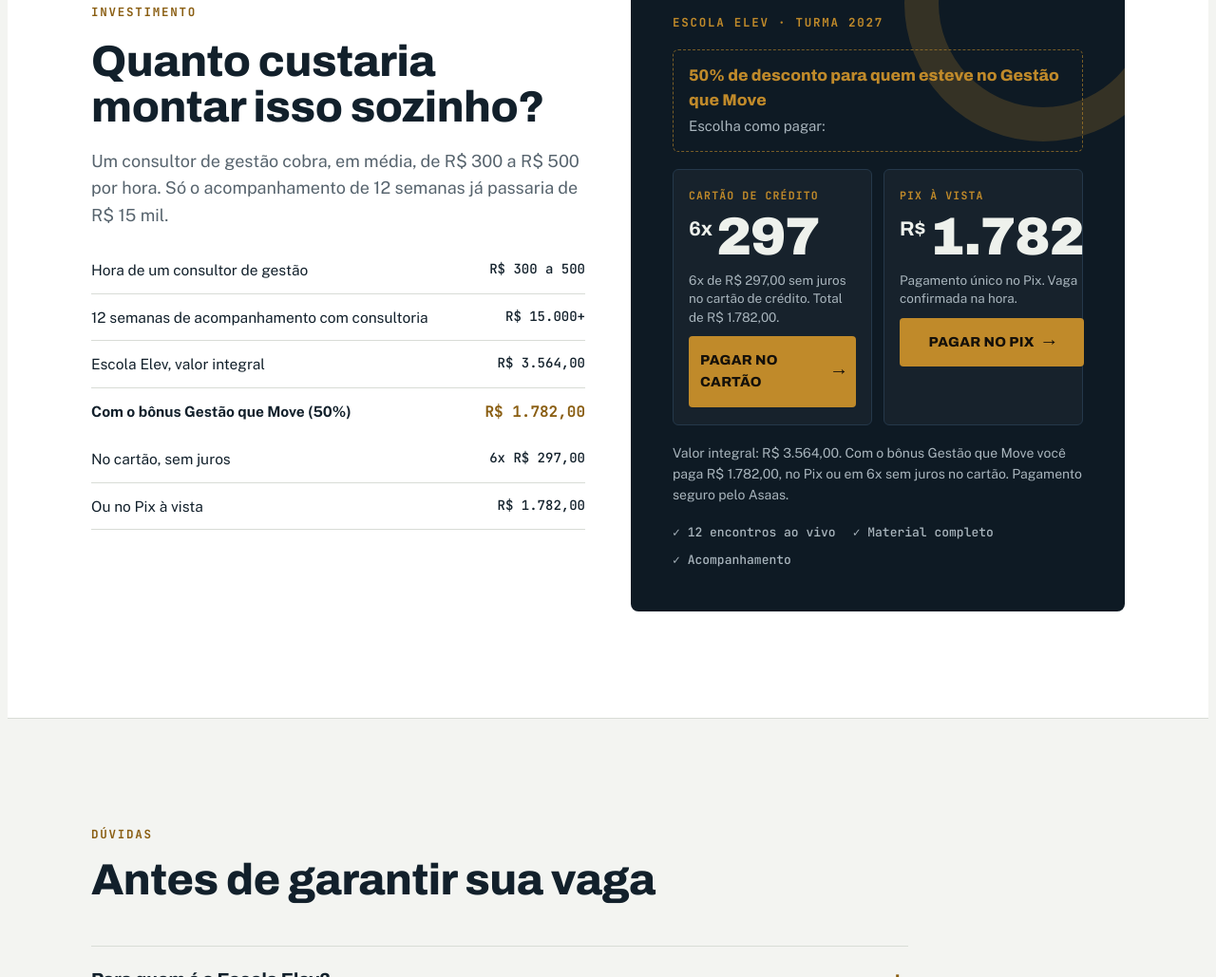
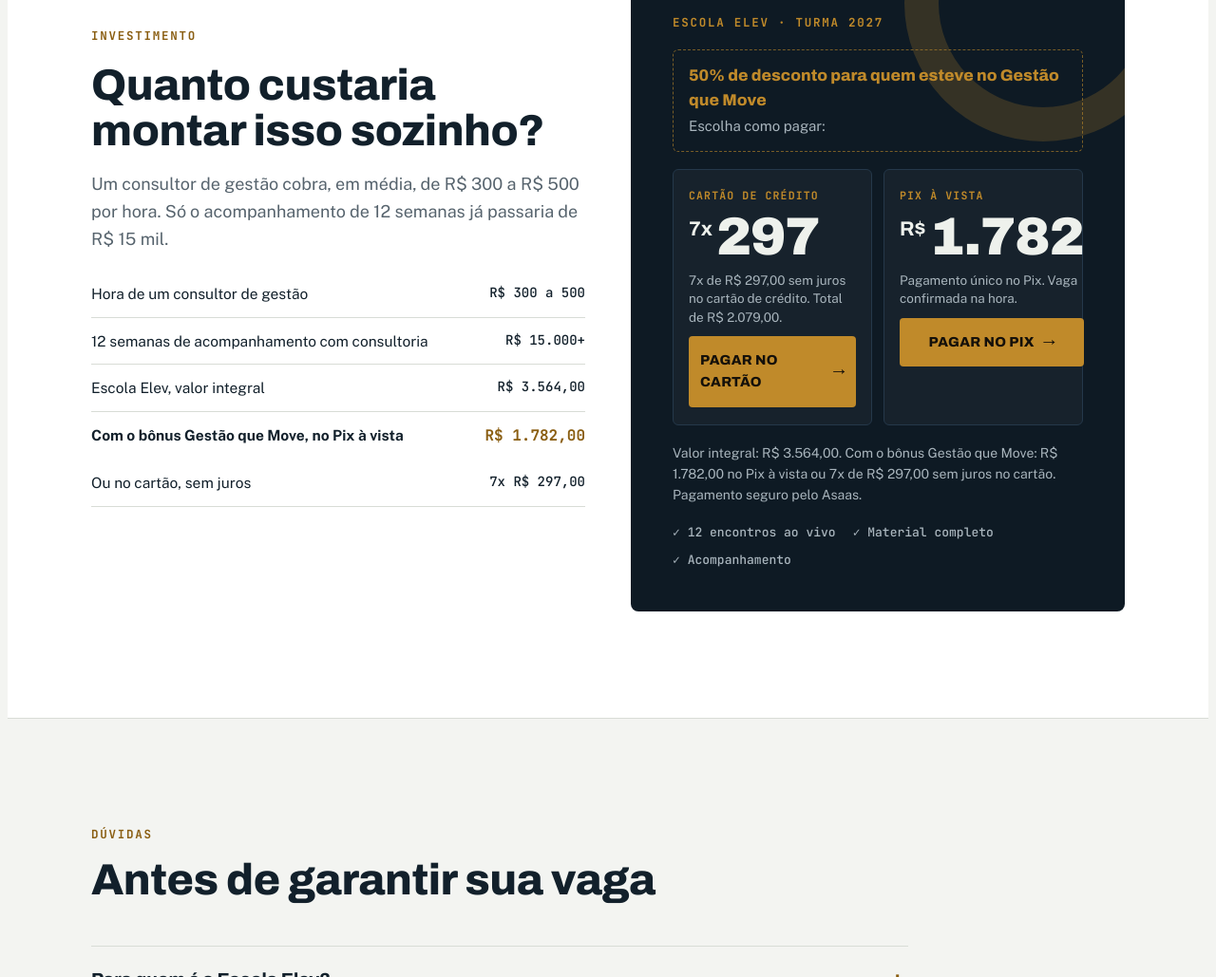
Before and after one commit to cauamendescbm-dotcom/escola-elev, a plain HTML site: page index.html in a window 1280 px wide. Shown: the part 3964-4993 px from the top of the page at 95% size. Drawn offline with nearby package versions, Linux system fonts and the light colour scheme.

Commit message:
Cartão em 7x de R$ 297

```diff
--- a/index.html
+++ b/index.html
@@ -403,7 +403,7 @@ body.is-pagar .pagar{display:grid;min-height:100vh;place-items:center;background
      ========================================================= -->
 <script>
   window.ELEV_CONFIG = {
-    checkoutUrl: "https://www.asaas.com/c/g9k4rwhoc6zltf84",   // cartão: até 6x R$ 297 sem juros (R$ 1.782) — usado no QR code
+    checkoutUrl: "https://www.asaas.com/c/g9k4rwhoc6zltf84",   // cartão: até 7x R$ 297 sem juros (R$ 2.079)
     pixUrl: "https://www.asaas.com/c/t2jqnop7i3d19clq",        // Pix à vista R$ 1.782
     pageUrl: "https://claude.ai/artifact/Eu1EytZo8cAVFkwChQn3he"        // link público desta página
   };
@@ -554,9 +554,8 @@ body.is-pagar .pagar{display:grid;min-height:100vh;place-items:center;background
             <tr><td>Hora de um consultor de gestão</td><td>R$ 300 a 500</td></tr>
             <tr><td>12 semanas de acompanhamento com consultoria</td><td>R$ 15.000+</td></tr>
             <tr><td>Escola Elev, valor integral</td><td>R$ 3.564,00</td></tr>
-            <tr class="total"><td>Com o bônus Gestão que Move (50%)</td><td>R$ 1.782,00</td></tr>
-            <tr><td>No cartão, sem juros</td><td>6x R$ 297,00</td></tr>
-            <tr><td>Ou no Pix à vista</td><td>R$ 1.782,00</td></tr>
+            <tr class="total"><td>Com o bônus Gestão que Move, no Pix à vista</td><td>R$ 1.782,00</td></tr>
+            <tr><td>Ou no cartão, sem juros</td><td>7x R$ 297,00</td></tr>
           </table>
         </div>
       </div>
@@ -570,8 +569,8 @@ body.is-pagar .pagar{display:grid;min-height:100vh;place-items:center;background
         <div class="opts">
           <div class="opt">
             <span class="opt-k">Cartão de crédito</span>
-            <div class="price"><small>6x</small>297</div>
-            <p>6x de R$ 297,00 sem juros no cartão de crédito. Total de R$ 1.782,00.</p>
+            <div class="price"><small>7x</small>297</div>
+            <p>7x de R$ 297,00 sem juros no cartão de crédito. Total de R$ 2.079,00.</p>
             <a class="btn js-checkout" href="#investimento" id="buy-main">Pagar no cartão <span class="arr" aria-hidden="true">→</span></a>
           </div>
           <div class="opt">
@@ -581,7 +580,7 @@ body.is-pagar .pagar{display:grid;min-height:100vh;place-items:center;background
             <a class="btn js-pix" href="#investimento">Pagar no Pix <span class="arr" aria-hidden="true">→</span></a>
           </div>
         </div>
-        <p class="terms">Valor integral: R$ 3.564,00. Com o bônus Gestão que Move você paga R$ 1.782,00, no Pix ou em 6x sem juros no cartão. Pagamento seguro pelo Asaas.</p>
+        <p class="terms">Valor integral: R$ 3.564,00. Com o bônus Gestão que Move: R$ 1.782,00 no Pix à vista ou 7x de R$ 297,00 sem juros no cartão. Pagamento seguro pelo Asaas.</p>
         <p class="checkout-note" id="checkout-note" role="status">As inscrições abrem em instantes. Fale com a equipe Elev no evento para reservar sua vaga.</p>
         <div class="seal"><span>✓ 12 encontros ao vivo</span><span>✓ Material completo</span><span>✓ Acompanhamento</span></div>
       </div>
@@ -598,7 +597,7 @@ body.is-pagar .pagar{display:grid;min-height:100vh;place-items:center;background
       <div class="faq">
         <details><summary>Para quem é a Escola Elev?</summary><p>Para líderes, donos e sócios de empresas com mais de 2 anos que já faturam, mas sentem que o crescimento travou: o negócio depende demais deles, o lucro não acompanha o faturamento e a equipe não anda sozinha.</p></details>
         <details><summary>Como funcionam os encontros?</summary><p>São 12 encontros online e ao vivo, de 1 hora cada, uma vez por semana. O primeiro é na sexta-feira, 19/02/2027, às 7h. Entre um encontro e outro você executa um plano de aplicação de 7 dias.</p></details>
-        <details><summary>Como funciona o bônus Gestão que Move?</summary><p>O valor integral da Escola Elev é R$ 3.564,00. Para quem participou do Gestão que Move, o bônus é de 50% de desconto: você paga R$ 1.782,00, em 6x de R$ 297,00 sem juros no cartão de crédito ou à vista no Pix.</p></details>
+        <details><summary>Como funciona o bônus Gestão que Move?</summary><p>O valor integral da Escola Elev é R$ 3.564,00. Para quem participou do Gestão que Move, o bônus é de 50% de desconto no Pix à vista: você paga R$ 1.782,00. Se preferir o cartão de crédito, são 7x de R$ 297,00 sem juros.</p></details>
         <details><summary>Posso levar meu sócio ou gerente?</summary><p>Sim, e é recomendado. Quem decide e quem executa precisam ouvir a mesma coisa. Fale com a equipe Elev sobre a inscrição de mais de uma pessoa da mesma empresa.</p></details>
       </div>
     </div>
@@ -616,7 +615,7 @@ body.is-pagar .pagar{display:grid;min-height:100vh;place-items:center;background
 </main>
 
 <div class="buybar" id="buybar" aria-label="Inscrição rápida">
-  <div class="bp"><small>Cartão ou Pix</small><b>6x R$ 297</b></div>
+  <div class="bp"><small>Cartão ou Pix</small><b>7x R$ 297</b></div>
   <a class="btn" href="#investimento" style="white-space:nowrap">Garantir vaga →</a>
 </div>
 
@@ -638,11 +637,11 @@ body.is-pagar .pagar{display:grid;min-height:100vh;place-items:center;background
         <li>Clareza · Liderança · Financeiro · Cultura · Organização · Direção</li>
         <li>Início: <b>sexta, 19/02/2027, às 7h</b></li>
       </ul>
-      <div class="p"><span class="v"><small>6x</small>297</span><span>sem juros no cartão<br>ou <b style="color:var(--on-deep)">R$ 1.782 no Pix à vista</b><br>Bônus Gestão que Move: 50% off</span></div>
+      <div class="p"><span class="v"><small>7x</small>297</span><span>sem juros no cartão<br>ou <b style="color:var(--on-deep)">R$ 1.782 no Pix à vista</b><br>Bônus Gestão que Move: 50% off</span></div>
     </div>
     <div class="r">
       <div class="qr-box qr-one"><div id="qr" role="img" aria-label="QR code do pagamento da Escola Elev"></div></div>
-      <p class="scan">Aponte a câmera e pague no cartão<small>Em até 6x de R$ 297 sem juros · Pix à vista R$ 1.782 pelo site</small></p>
+      <p class="scan">Aponte a câmera e pague no cartão<small>Em até 7x de R$ 297 sem juros · Pix à vista R$ 1.782 pelo site</small></p>
     </div>
     <p class="sig">QUANDO O CPF EVOLUI, O CNPJ ENCONTRA UM NOVO NÍVEL.</p>
     <a class="exit" href="#inicio">sair do modo telão</a>
@@ -655,7 +654,7 @@ body.is-pagar .pagar{display:grid;min-height:100vh;place-items:center;background
     <p class="eyebrow">Escola Elev · Turma 2027</p>
     <h1>Escolha como <em>pagar</em>.</h1>
     <p class="pg-sub">Bônus Gestão que Move: 50% de desconto. De <s>R$ 3.564</s> por <b>R$ 1.782</b>.</p>
-    <a class="pg-opt js-checkout" href="#investimento"><span class="opt-k">Cartão de crédito</span><b><small>6x</small>R$ 297</b><i>sem juros · total R$ 1.782</i><span class="go">Pagar no cartão →</span></a>
+    <a class="pg-opt js-checkout" href="#investimento"><span class="opt-k">Cartão de crédito</span><b><small>7x</small>R$ 297</b><i>sem juros · total R$ 2.079</i><span class="go">Pagar no cartão →</span></a>
     <a class="pg-opt js-pix" href="#investimento"><span class="opt-k">Pix à vista</span><b>R$ 1.782</b><i>pagamento único · vaga confirmada na hora</i><span class="go">Pagar no Pix →</span></a>
     <a class="pg-more" href="#inicio">Conhecer a Escola Elev antes</a>
   </div>
```
